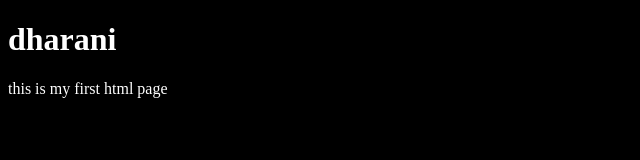
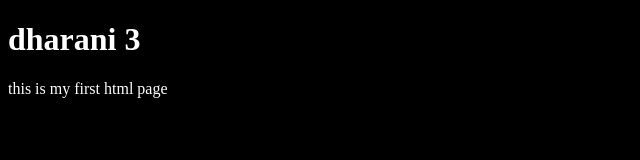
Before and after one commit to suryasndt/simco1, a plain HTML site: page index.html in a window 1280 px wide. Shown: the full height of the page, 0-640 px from the left. Drawn offline with Linux system fonts and the light colour scheme.

Commit message:
feature 3

```diff
--- a/index.html
+++ b/index.html
@@ -12,7 +12,7 @@
         </style>
 </head>
 <body>
-    <h1>dharani</h1>
+    <h1>dharani 3</h1>
     <p>this is my first html page</p>
 </body>
 </html>
```
